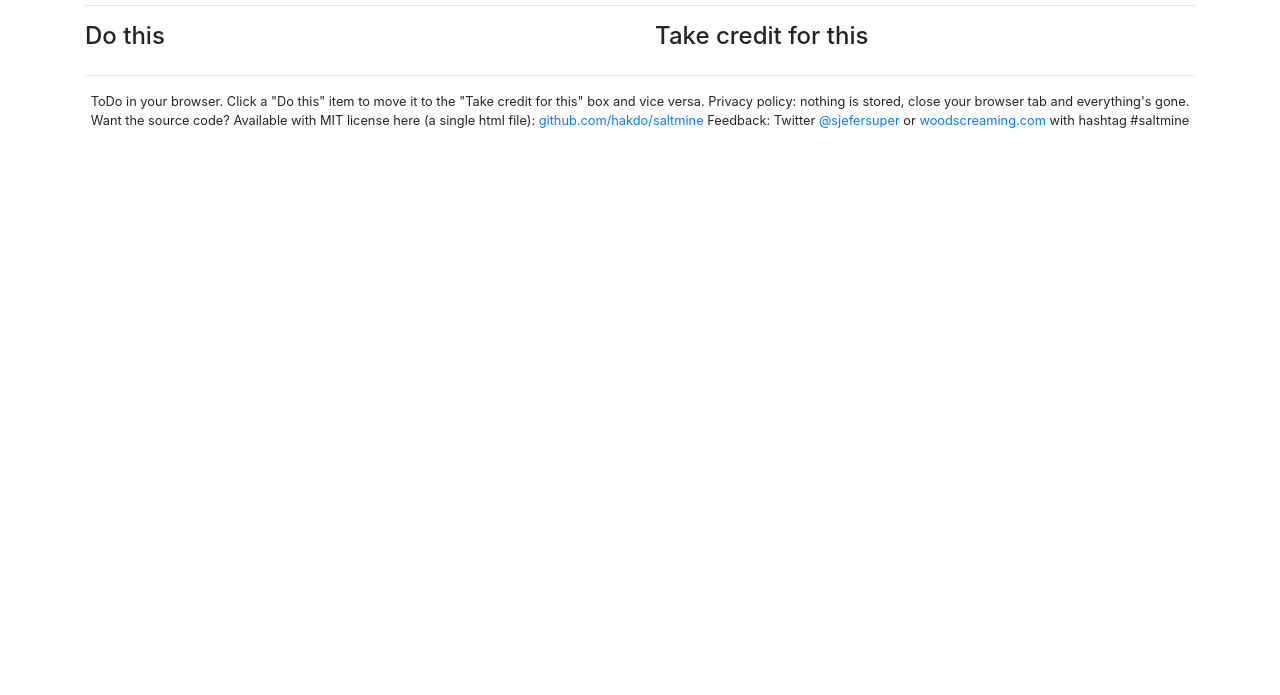
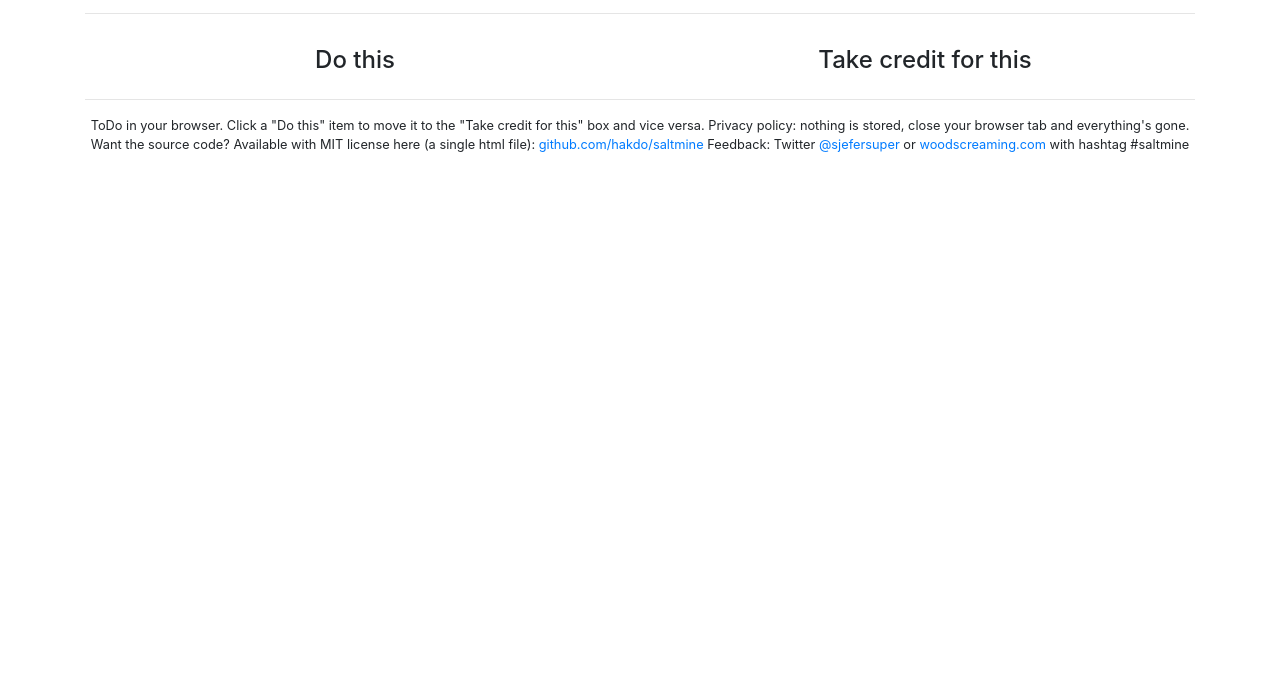
Before and after one commit to Mikle-Bond/saltmine, a plain HTML site: page index.html in a window 1280 px wide. Shown: the part 105-800 px from the top of the page. Drawn offline with nearby package versions, Linux system fonts and the light colour scheme.

Commit message:
added more margin on header

```diff
--- a/index.html
+++ b/index.html
@@ -15,7 +15,10 @@
     <div class="container">
 
             <div id="app">
-                <h1>{{ title }}</h1>
+                <div class="mb-3">
+                    <h1>{{ title }}</h1>
+                </div>
+
                 <form class="form" v-on:submit.prevent="addtask">
                     <div class="input-group">
                         <input placeholder="Add a task for the saltmine" class="form-control" v-model="newtask">
@@ -26,15 +29,15 @@
                 </form>
                 <hr>
                 <div class="row">
-                    <div class="col">
-                            <h4>Do this</h4>
+                    <div class="col-md-6 col-sm-12 mt-3">
+                            <h4 class="text-center">Do this</h4>
                             <ul class="list-group">
                                 <li v-for="item in tasks" class="list-group-item" v-if="!item.status" v-on:click="taskdone(item.id)" style="cursor: pointer">{{ item.text }}
                                 </li>
                             </ul>
                     </div>
-                    <div class="col">
-                            <h4>Take credit for this</h4>
+                    <div class="col-md-6 col-sm-12 mt-3">
+                            <h4 class="text-center">Take credit for this</h4>
                             <ul class="list-group">
                                 <li v-for="item in tasks" class="list-group-item text-muted" v-if="item.status" @click="taskundone(item.id)" style="cursor: pointer">{{ item.text }}</li>
                             </ul>
```
